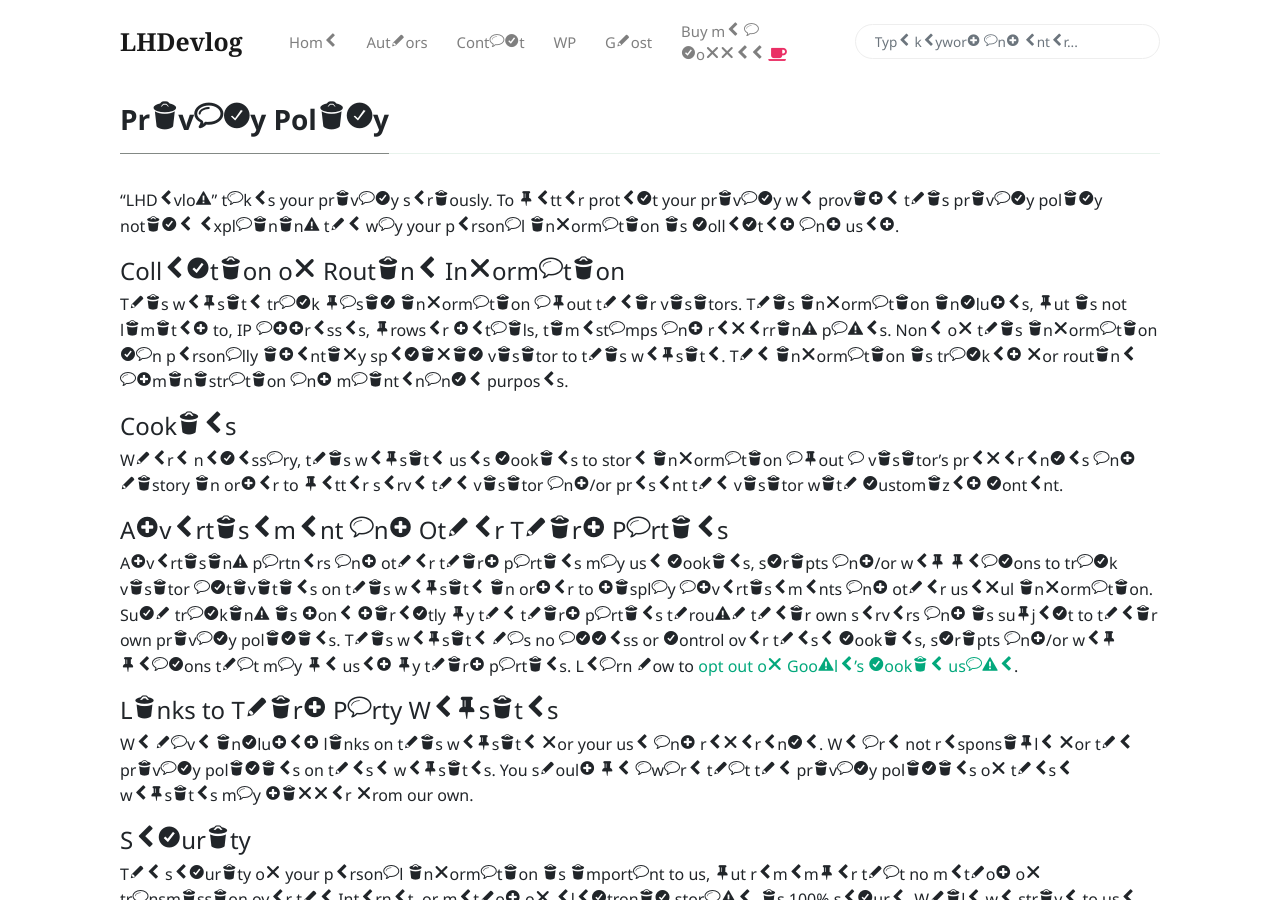
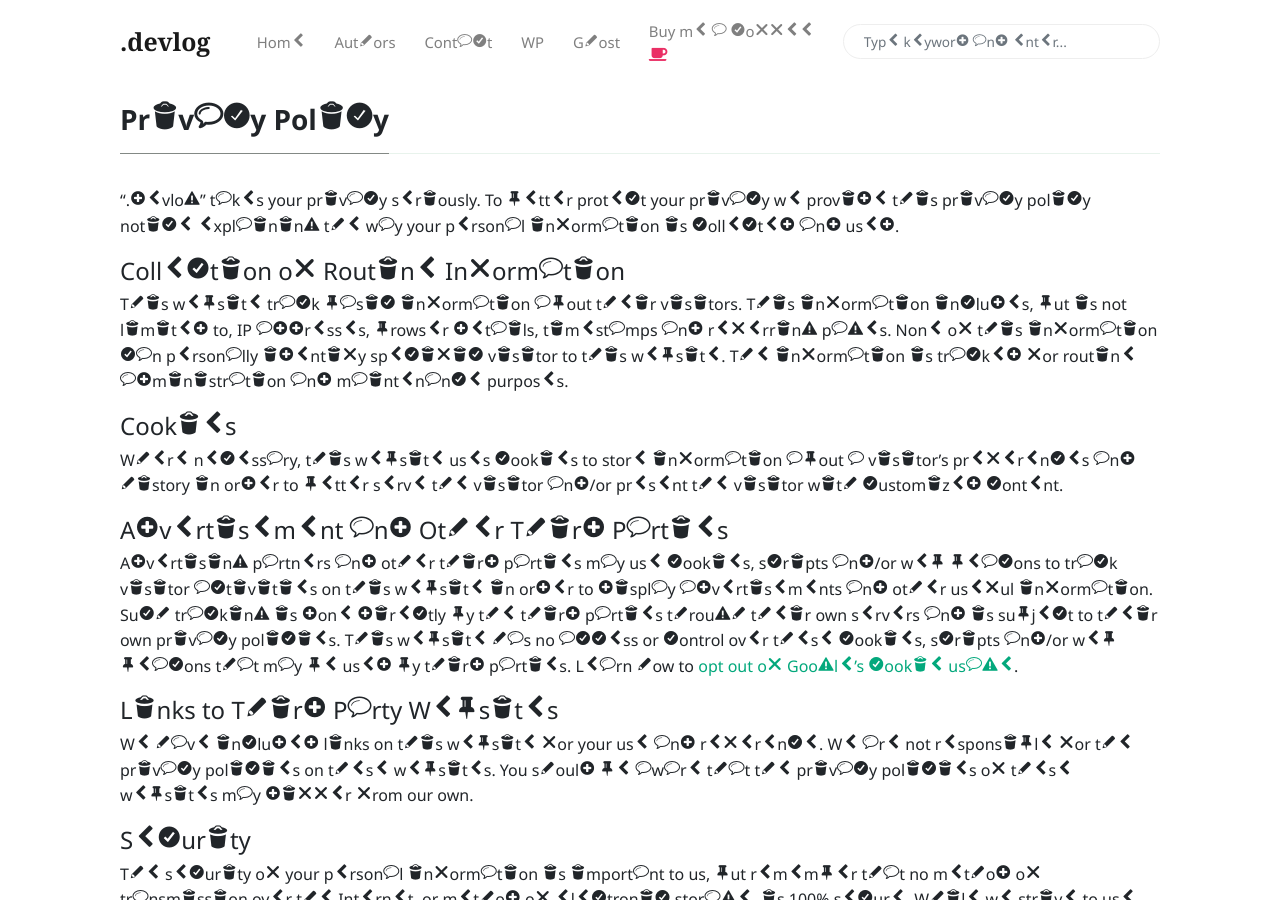
Before and after one commit to hayden-rhee/devlog, a Jekyll site: the page built from _pages/privacy-policy.md, in a window 1280 px wide and 900 px high. Built offline with Jekyll 4.4.1, drawn with Linux system fonts in a browser that asks for light colours; nearby versions of some CDN libraries.

Commit message:
automatic commit on 2020-07-06 12:08:38

```diff
--- a/_config.yml
+++ b/_config.yml
@@ -1,9 +1,9 @@
 # Site
-name: 'LHDevlog'
+name: '.devlog'
 description: 'Mundana is a free Jekyll theme for awesome people like you, Medium like.'
 logo: 'assets/images/logo.png'
 favicon: 'assets/images/favicon.ico'
-baseurl: '/devlog'
+baseurl: '/'
 disqus: 'demowebsite'
 email: 'wowthemesnet@gmail.com'
 mailchimp-list: 'https://wowthemes.us11.list-manage.com/subscribe/post?u=8aeb20a530e124561927d3bd8&amp;id=8c3d2d214b'
```
